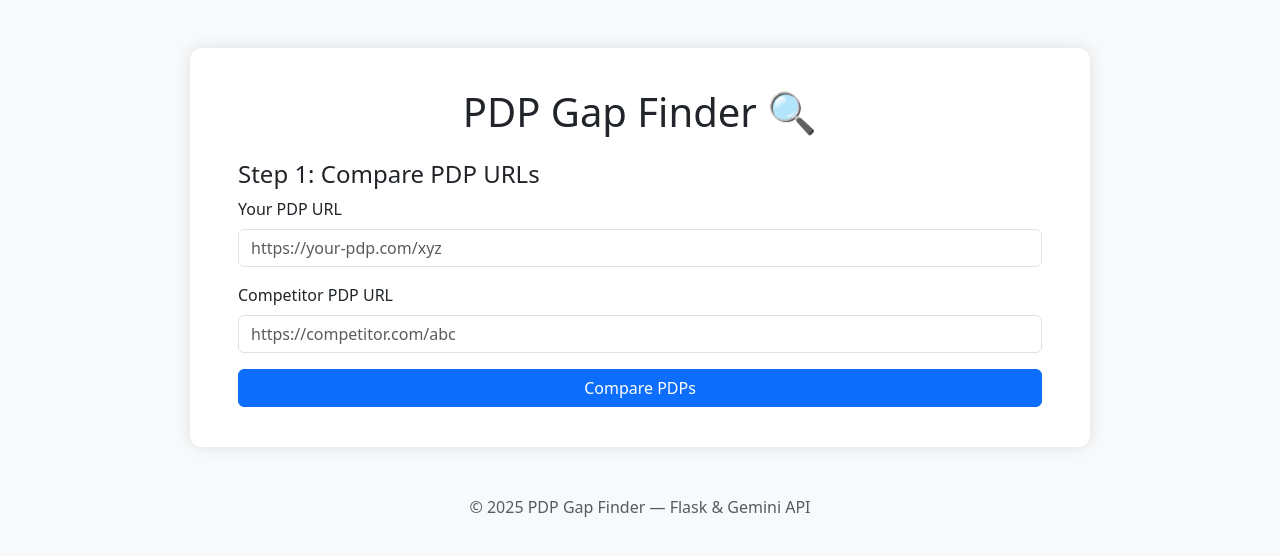
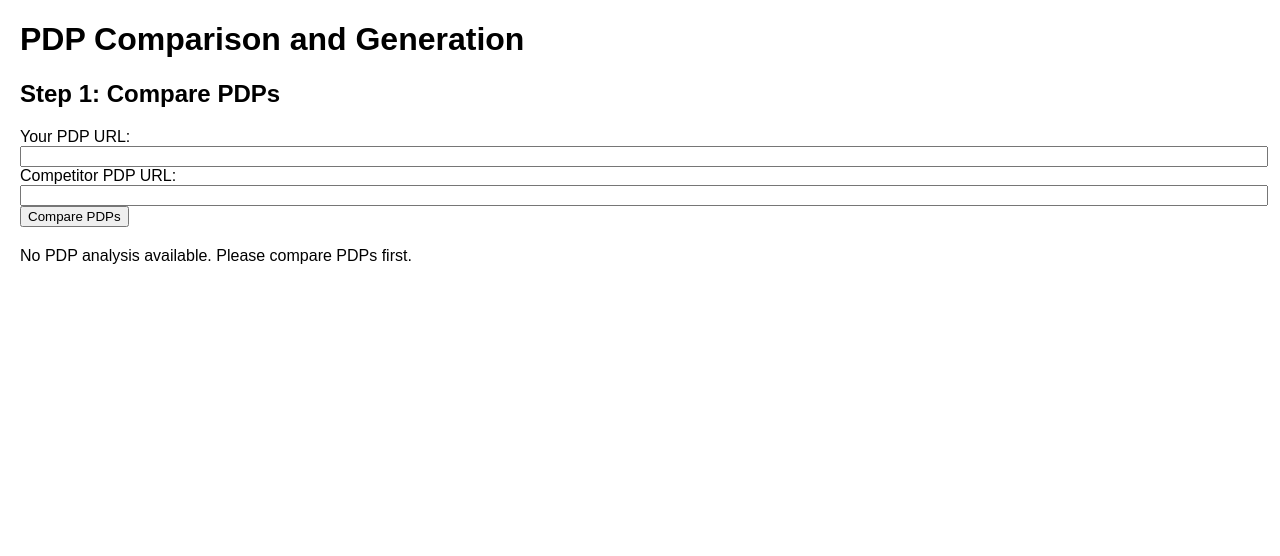
Before and after one commit to FahadBinAbdullah7/pdp-gap-finder-backend, a Python web app: template templates/index.html in a window 1280 px wide. Shown: the top 556 px of the page. Run offline with Jinja, Linux system fonts and the light colour scheme; the template is opened without the code that fills it, so the values that code supplies are empty.

Commit message:
Update index.html

```diff
--- a/templates/index.html
+++ b/templates/index.html
@@ -1,76 +1,99 @@
 <!DOCTYPE html>
-<html lang="en">
+<html>
 <head>
-  <meta charset="UTF-8" />
-  <meta name="viewport" content="width=device-width, initial-scale=1" />
-  <title>PDP Gap Finder</title>
-
-  <link href="https://cdn.jsdelivr.net/npm/bootstrap@5.3.0/dist/css/bootstrap.min.css" rel="stylesheet" />
-
+    <title>PDP Comparison and Generation</title>
     <style>
-    body { background: #f8f9fa; padding-top: 3rem; }
-    .container { max-width: 900px; background: #fff; padding: 2.5rem 3rem; border-radius: 12px; box-shadow: 0 0 15px rgba(0,0,0,0.1); }
-    pre { background: #212529; color: #fff; padding: 1rem; border-radius: 10px; white-space: pre-wrap; max-height: 400px; overflow-y: auto;}
-    hr { border-top: 2px solid #dee2e6; }
+        body { font-family: Arial, sans-serif; margin: 20px; }
+        .section { margin-bottom: 20px; }
+        .error { color: red; }
+        textarea { width: 100%; height: 100px; }
+        pre { background: #f4f4f4; padding: 10px; border: 1px solid #ddd; }
     </style>
 </head>
 <body>
-  <div class="container">
-    <h1 class="text-center mb-4">PDP Gap Finder 🔍</h1>
+    <h1>PDP Comparison and Generation</h1>
 
-    {% if not result %}
-    <h4>Step 1: Compare PDP URLs</h4>
-    <form method="POST" id="pdpForm" novalidate>
-      <div class="mb-3">
-        <label for="your_url" class="form-label">Your PDP URL</label>
-        <input type="url" class="form-control" id="your_url" name="your_url" required placeholder="https://your-pdp.com/xyz" />
+    <!-- Step 1: Compare PDPs -->
+    <div class="section">
+        <h2>Step 1: Compare PDPs</h2>
+        <form method="POST" enctype="multipart/form-data" action="/">
+            <input type="hidden" name="action" value="compare">
+            <label>Your PDP URL:</label><br>
+            <input type="text" name="your_url" style="width: 100%;" value="{{ result.your_url|default('')|e }}"><br>
+            <label>Competitor PDP URL:</label><br>
+            <input type="text" name="comp_url" style="width: 100%;" value="{{ result.comp_url|default('')|e }}"><br>
+            <input type="submit" value="Compare PDPs">
+        </form>
     </div>
-      <div class="mb-3">
-        <label for="comp_url" class="form-label">Competitor PDP URL</label>
-        <input type="url" class="form-control" id="comp_url" name="comp_url" required placeholder="https://competitor.com/abc" />
+
+    <!-- Display PDP Analysis -->
+    {% if result.pdp_analysis %}
+    <div class="section">
+        <h2>PDP Analysis</h2>
+        <pre>{{ result.pdp_analysis|e }}</pre>
     </div>
-      <button type="submit" class="btn btn-primary w-100">Compare PDPs</button>
-    </form>
+    {% else %}
+    <div class="section">
+        <p>No PDP analysis available. Please compare PDPs first.</p>
+    </div>
     {% endif %}
 
-    {% if result %}
-    <hr/>
-    <h4>Step 2: Analysis Result</h4>
-    <pre>{{ result }}</pre>
-
-    <hr/>
-    <h4>Step 3: Upload Current PDP PDF & Generate New</h4>
-    <form method="POST" action="/generate_pdp" enctype="multipart/form-data" class="mt-3">
-      <input type="hidden" name="previous_analysis" value="{{ result }}">
-
-      <div class="mb-3">
-        <label for="pdf_file" class="form-label">Upload Current PDP PDF</label>
-        <input type="file" class="form-control" id="pdf_file" name="pdf_file" accept=".pdf" required />
+    <!-- Step 2: Upload PDF -->
+    {% if result.pdp_analysis %}
+    <div class="section">
+        <h2>Step 2: Upload PDP Description PDF</h2>
+        <form method="POST" enctype="multipart/form-data" action="/">
+            <input type="hidden" name="action" value="upload">
+            <input type="hidden" name="pdp_analysis" value="{{ result.pdp_analysis|e }}">
+            <label>Upload PDF:</label><br>
+            <input type="file" name="pdf_file" accept=".pdf"><br>
+            <input type="submit" value="Upload PDF">
+        </form>
     </div>
-
-      <div class="mb-3">
-        <label for="program_name" class="form-label">Program Name</label>
-        <input type="text" class="form-control" id="program_name" name="program_name" placeholder="e.g. Data Science Bootcamp" required />
-      </div>
-
-      <div class="mb-3">
-        <label for="seo_keywords" class="form-label">SEO Keywords (comma separated)</label>
-        <input type="text" class="form-control" id="seo_keywords" name="seo_keywords" placeholder="e.g. data science, machine learning, bootcamp" required />
-      </div>
-
-      <button type="submit" class="btn btn-success w-100">Generate New PDP</button>
-    </form>
     {% endif %}
 
-    {% if new_pdp %}
-    <hr/>
-    <h4>Step 4: 🆕 Generated PDP Description</h4>
-    <pre>{{ new_pdp }}</pre>
+    <!-- Step 3: Specify Program and Generate SEO Keywords -->
+    {% if result.pdf_text %}
+    <div class="section">
+        <h2>Step 3: Specify Program and Generate SEO Keywords</h2>
+        <form method="POST" enctype="multipart/form-data" action="/">
+            <input type="hidden" name="action" value="generate_seo">
+            <input type="hidden" name="pdp_analysis" value="{{ result.pdp_analysis|e }}">
+            <input type="hidden" name="pdf_text" value="{{ result.pdf_text|e }}">
+            <label>Program Name:</label><br>
+            <input type="text" name="program" value="{{ result.program|default('')|e }}"><br>
+            <input type="submit" value="Generate SEO Keywords">
+        </form>
+    </div>
     {% endif %}
+
+    <!-- Display SEO Keywords -->
+    {% if result.seo_keywords %}
+    <div class="section">
+        <h2>SEO Keywords</h2>
+        <form method="POST" enctype="multipart/form-data" action="/">
+            <input type="hidden" name="action" value="generate_pdp">
+            <input type="hidden" name="pdp_analysis" value="{{ result.pdp_analysis|e }}">
+            <input type="hidden" name="pdf_text" value="{{ result.pdf_text|e }}">
+            <input type="hidden" name="program" value="{{ result.program|default('')|e }}">
+            <label>Edit SEO Keywords:</label><br>
+            <textarea name="seo_keywords">{{ result.seo_keywords|e }}</textarea><br>
+            <input type="submit" value="Generate PDP Description">
+        </form>
     </div>
+    {% endif %}
 
-  <footer class="text-center mt-5 text-muted">&copy; 2025 PDP Gap Finder — Flask & Gemini API</footer>
+    <!-- Display Generated PDP Description -->
+    {% if result.pdp_description %}
+    <div class="section">
+        <h2>Generated PDP Description</h2>
+        <pre>{{ result.pdp_description|e }}</pre>
+    </div>
+    {% endif %}
 
-  <script src="https://cdn.jsdelivr.net/npm/bootstrap@5.3.0/dist/js/bootstrap.bundle.min.js"></script>
+    <!-- Display Errors -->
+    {% if result.error %}
+    <div class="error">{{ result.error|e }}</div>
+    {% endif %}
 </body>
 </html>
```
Lines whose indentation alone changed are shown as unchanged.
